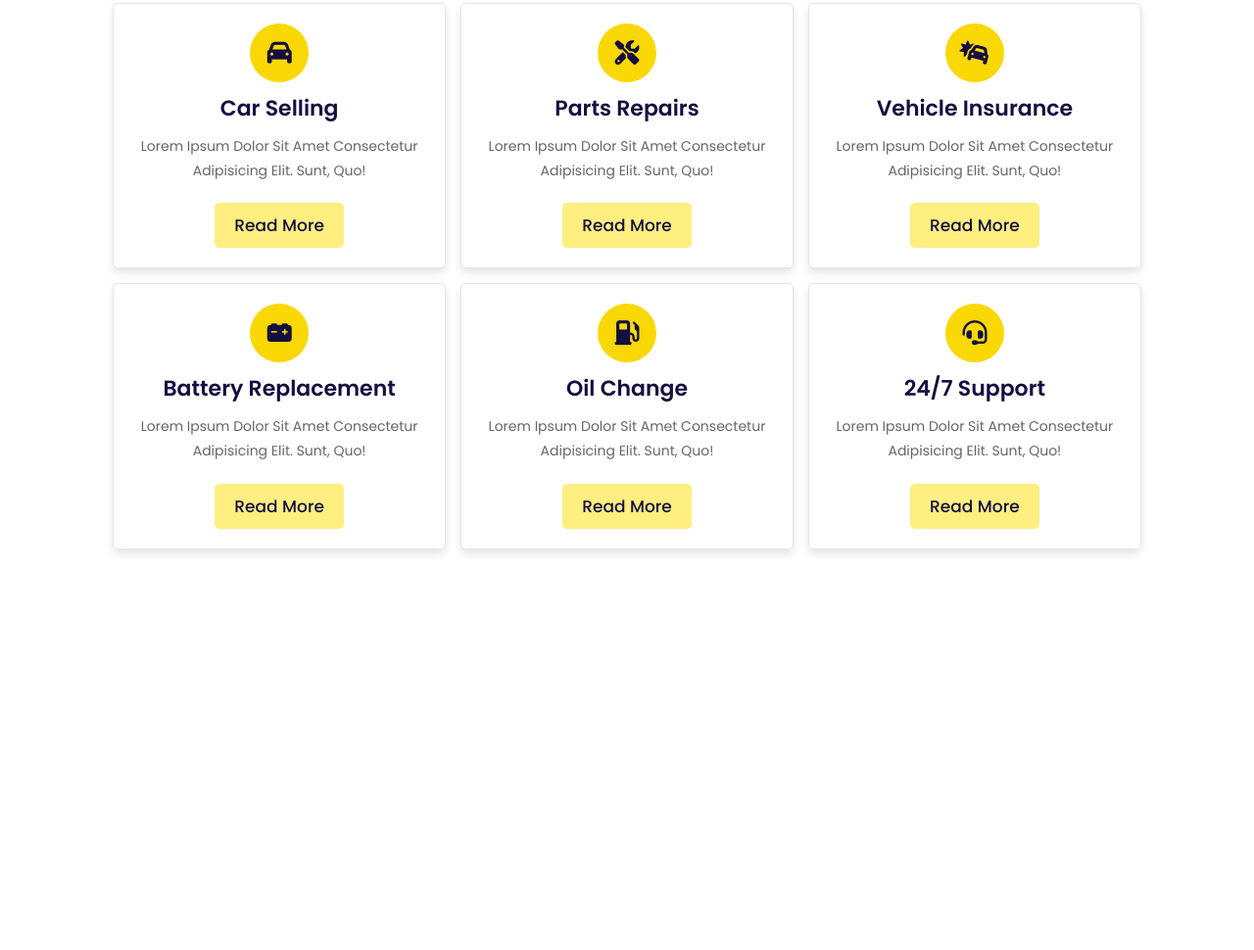
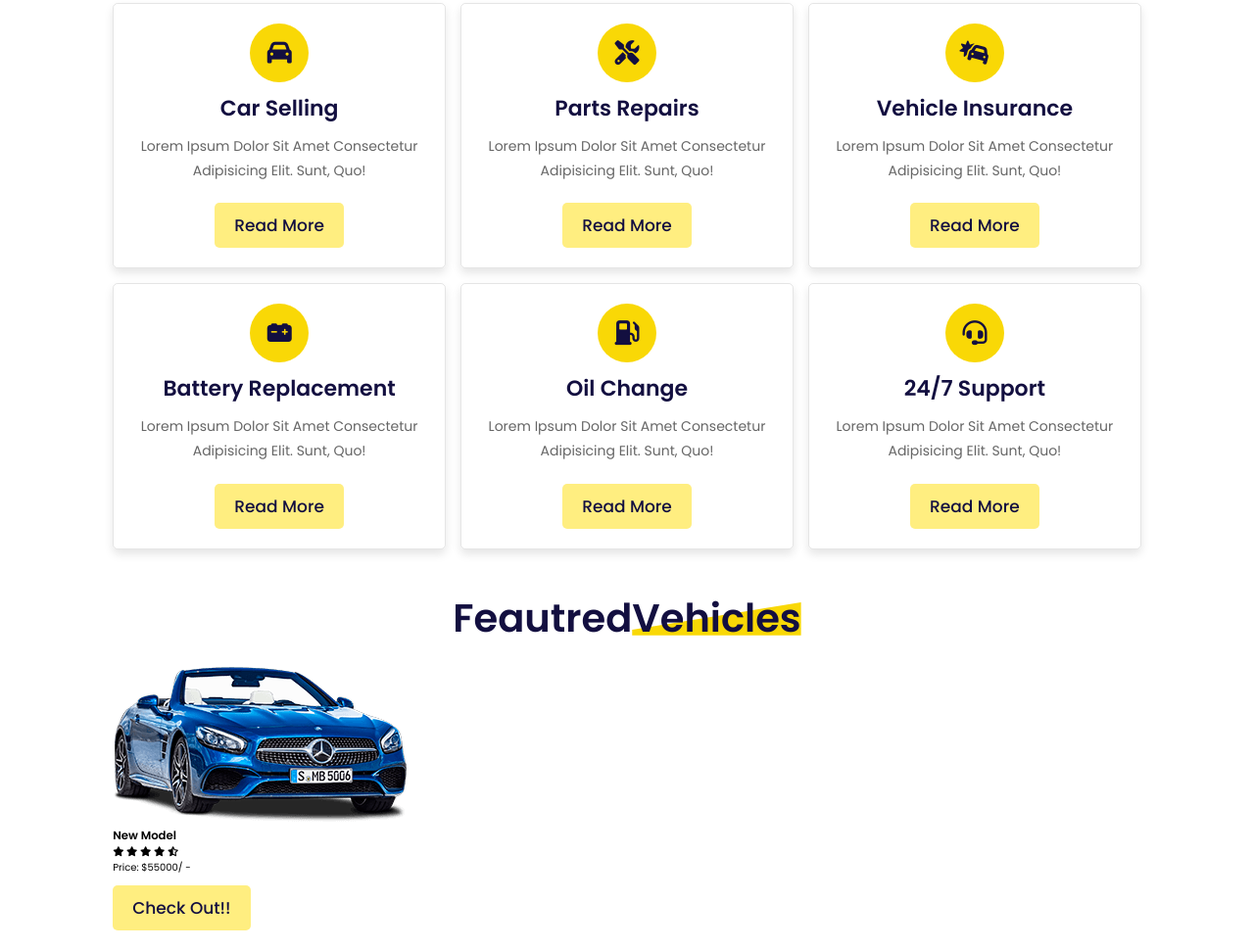
Before and after one commit to hamitsehjal/Car-Dealership22, a plain HTML site: page index.html in a window 1280 px wide. Shown: the part 1512-2482 px from the top of the page at 98% size. Before the commit the page ends 2093 px from the top, so only its background shows below. Drawn offline with nearby package versions, Linux system fonts and the light colour scheme.

Commit message:
Fixed the links to different sections of the Page!

```diff
--- a/index.html
+++ b/index.html
@@ -25,12 +25,12 @@
                 <span>MS</span> AutoFinancing
             </a>
             <nav class="navbar">
-                <a href="/home">Home</a>
-                <a href="/vehicales">Vehicles</a>
-                <a href="/services">Services</a>
-                <a href="/feautred">feautred</a>
-                <a href="/reviews">Reviews</a>
-                <a href="/contact">contact</a>
+                <a href="#home">Home</a>
+                <a href="#vehicles">Vehicles</a>
+                <a href="#services">Services</a>
+                <a href="#featured">feautred</a>
+                <a href="#reviews">Reviews</a>
+                <a href="#contact">contact</a>
             </nav>
 
             <!-- Login Button -->
@@ -275,6 +275,31 @@
 
 
 
+        <!-- Featured Section STARTS -->
+
+        <section class="featured" id="featured">
+            <h1 class="heading">Feautred<span>Vehicles</span></h1>
+                <div class=" wrapper">
+                    <div class="box">
+                        <img src="./pics/car-1.png" alt="car-1">
+                        <h3>New Model</h3>
+
+                        <div class="stars">
+                            <i class="fa-solid fa-star"></i>
+                            <i class="fa-solid fa-star"></i>
+                            <i class="fa-solid fa-star"></i>
+                            <i class="fa-solid fa-star"></i>
+                            <i class="fa-solid fa-star-half-alt"></i>
+                            <div class="price"><span>Price: </span>$55000/ - </div>
+                            <a href="#" class="btn">Check Out!!</a>
+                        </div>
+                    </div>
+                </div>
+        </section>
+        <!-- Featured Section ENDS -->
+
+
+
 
 
 
```
